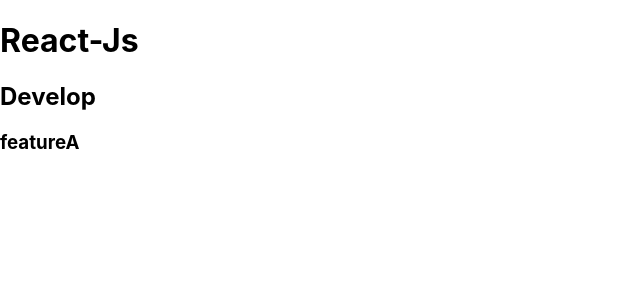
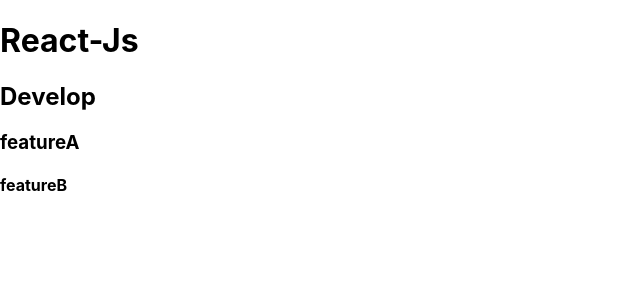
Before and after one commit to vidinararia/react_putu-vidi-nararia-ningrat, a React (Create React App) app in the folder 2_Version Control and Branch Management (Git)/praktikum/web-react-saya/: page / in a window 1280 px wide. Shown: the top 300 px of the page, without its empty margins (0-640 px from the left). Built offline with nearby package versions, Linux system fonts and the light colour scheme.

Commit message:
add featureB

```diff
--- a/2_Version Control and Branch Management (Git)/praktikum/web-react-saya/src/index.js
+++ b/2_Version Control and Branch Management (Git)/praktikum/web-react-saya/src/index.js
@@ -9,6 +9,7 @@
     <h1>React-Js</h1>
     <h2>Develop</h2>
     <h3>featureA</h3>
+    <h4>featureB</h4>
   </React.StrictMode>,
   document.getElementById('root')
 );
```
